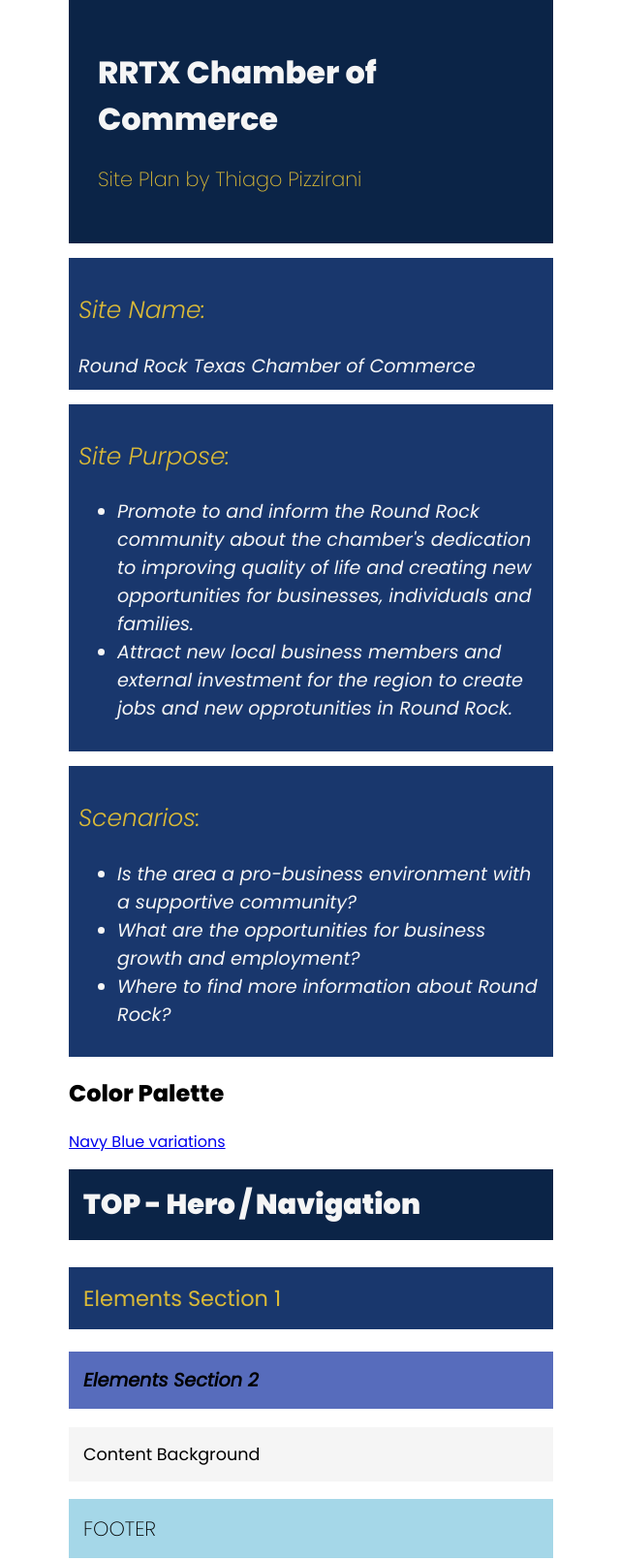
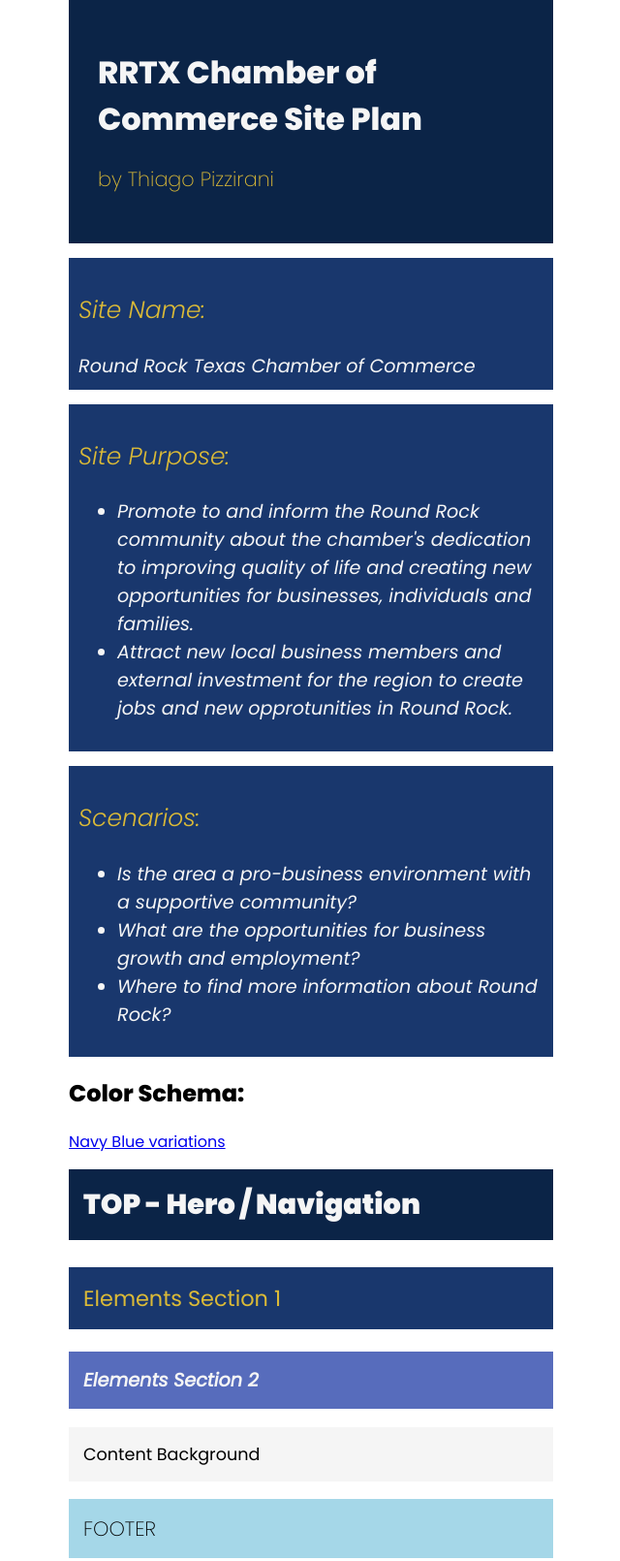
Before and after one commit to ThiagoPizzirani/wdd230, a plain HTML site: page lesson03/chamber-site-plan.html in a window 1280 px wide. Shown: the top 1610 px of the page at 97% size, without its empty margins (319-959 px from the left). Drawn offline with Linux system fonts and the light colour scheme.

Commit message:
edits on chamber page on audit errors

```diff
--- a/lesson03/chamber-site-plan.html
+++ b/lesson03/chamber-site-plan.html
@@ -4,13 +4,15 @@
     <meta charset="UTF-8">
     <meta http-equiv="X-UA-Compatible" content="IE=edge">
     <meta name="viewport" content="width=device-width, initial-scale=1.0">
+    <meta name="description" content="WDD 230 - Web Frontend Development - Chamber Site Plan">
+    <meta name="author" content="Thiago Pizzirani">
     <title>Chamber Site Plan - Thiago Pizzirani</title>
     <link rel="stylesheet" href="styles/chamber.css">
 </head>
 <body>
     <header>
-        <h1>RRTX Chamber of Commerce</h1>
-        <h3>Site Plan by Thiago Pizzirani</h3>
+        <h1>RRTX Chamber of Commerce Site Plan</h1>
+        <h3>by Thiago Pizzirani</h3>
     </header>
     <main>
         <div id="site-name"><h3>Site Name:</h3> Round Rock Texas Chamber of Commerce</div>
@@ -28,7 +30,7 @@
             </ul>
         </div>
         <div id="color-scheme">
-            <p class="reference"><h2>Color Palette</h2> <a href="https://colorhunt.co/palette/0b244719376d576cbca5d7e8" target="_blank">Navy Blue variations</a></p>
+            <p class="reference"><h2>Color Schema:</h2> <a href="https://colorhunt.co/palette/0b244719376d576cbca5d7e8" target="_blank">Navy Blue variations</a></p>
             <p class="top">TOP - Hero / Navigation</p>
             <p class="section1">Elements Section 1</p>
             <p class="section2">Elements Section 2</p>
@@ -37,8 +39,8 @@
         </div>
         <div id="typography"><h2>Typography:</h2> Poppins - <a href="https://fonts.google.com/specimen/Poppins" target="_blank">Font Root</a> - Collor pallete has examples of the font with different sizes and weights</div>
         <div id="wireframe"><h2>Wireframe:</h2>
-            <div id="mobile"><h4>Mobile</h4><br><img src="images/wireframe-small-top.png"><br><img src="images/wireframe-small-middle.png"><br><img src="images/wireframe-small-bottom.png"></div>
-            <div id="large-screen"><hr><br><h4>Large Screen</h4><br><img src="images/wireframe-large-top.png"><br><img src="images/wireframe-large-bottom.png"></div>
+            <div id="mobile"><h4>Mobile</h4><br><img src="images/wireframe-small-top.png" alt="Mobile site wireframe"><br><img src="images/wireframe-small-middle.png" alt="Mobile site wireframe"><br><img src="images/wireframe-small-bottom.png" alt="Mobile site wireframe"></div>
+            <div id="large-screen"><hr><br><h4>Large Screen</h4><br><img src="images/wireframe-large-top.png" alt="Large site wireframe"><br><img src="images/wireframe-large-bottom.png" alt="Large site wireframe"></div>
         </div>
     </main>
 </body>
--- a/lesson03/styles/chamber.css
+++ b/lesson03/styles/chamber.css
@@ -43,7 +43,7 @@ body {
 
   .section2{
     background-color: #576CBC;
-    color: rgb(0, 0, 0);
+    color: whitesmoke;
     padding: 15px;
     margin-top: 15px;
     font-style: italic;
```
